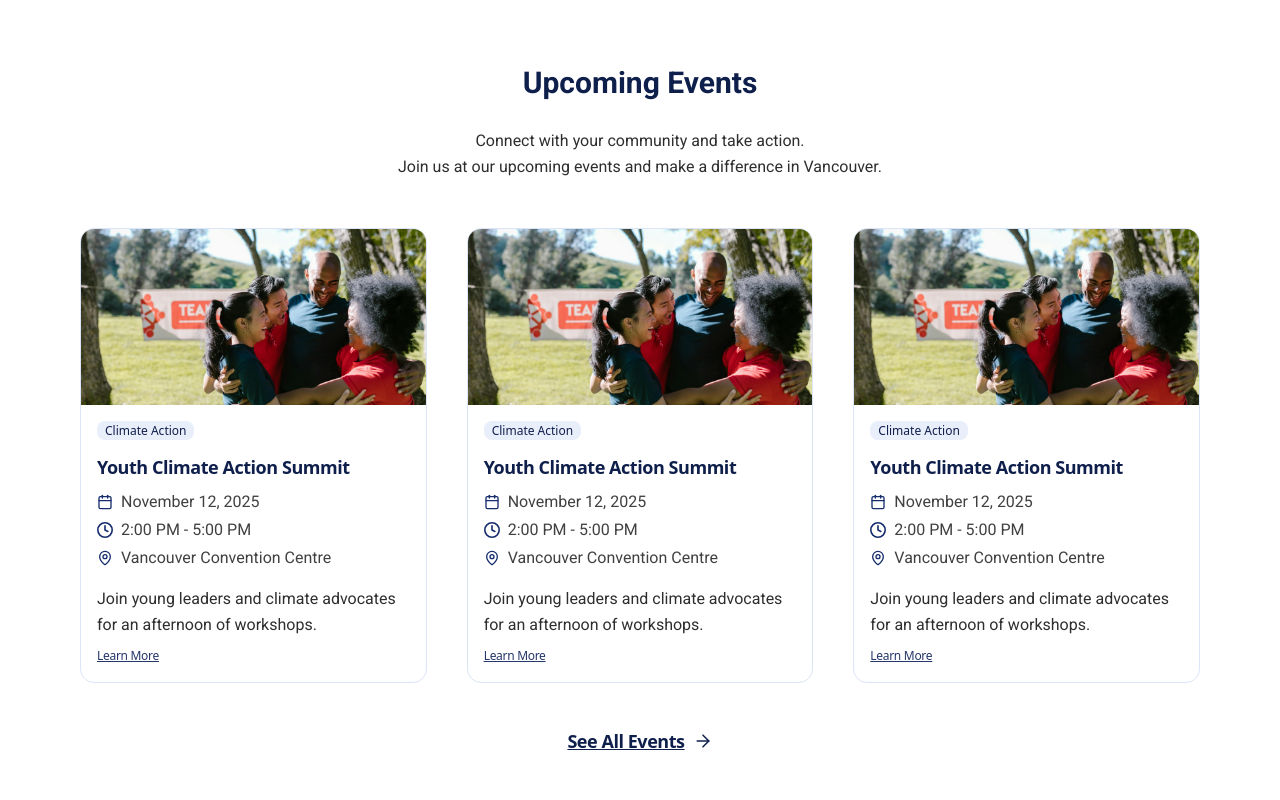
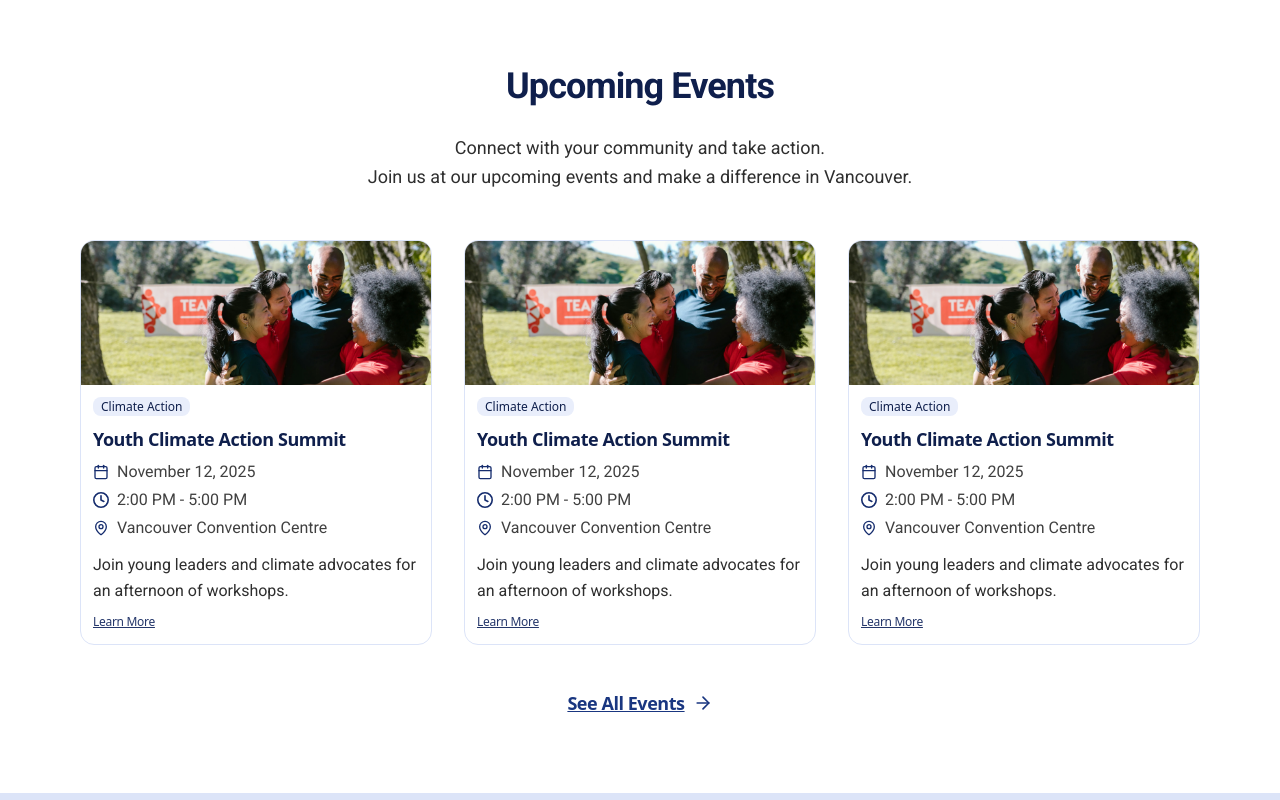
Before and after one commit to unac-vancouver/unacv-website, a React (Vite) app in the folder frontend/: page / in a window 1280 px wide. Shown: the part 1800-2600 px from the top of the page. Built offline with nearby package versions, Linux system fonts and the light colour scheme.

Commit message:
feat: update EventsPreview component with new icons, improved layout, and link handling

```diff
--- a/frontend/src/components/HomePageSections/EventsPreview.tsx
+++ b/frontend/src/components/HomePageSections/EventsPreview.tsx
@@ -2,8 +2,9 @@ import EventPlaceholder from '@/assets/HomePage/EventPlaceholder.webp'
 import CalendarIcon from '@/assets/calendar-icon.svg'
 import ClockIcon from '@/assets/clock-icon.svg'
 import LocationIcon from '@/assets/location-icon.svg'
-import ArrowRightDark from '@/assets/arrow-right-dark.svg'
-import { Body, BodySmall, H3 } from '@/components/ui/Typographies'
+import { ArrowRight } from 'lucide-react'
+import { BodyLarge, Body ,BodySmall, H2 } from '@/components/ui/Typographies'
+import { Link } from 'react-router-dom'
 
 interface Event {
     id: number
@@ -58,27 +59,27 @@ export default function EventsPreview() {
             <div className="flex flex-col gap-12 items-center w-full">
                 {/* Header */}
                 <div className="flex flex-col gap-5 items-center w-full">
-                    <H3 className="text-[var(--color-primary-blue-10)] text-center">
+                    <H2 className="text-[var(--color-primary-blue-10)] text-center">
                         Upcoming Events
-                    </H3>
+                    </H2>
                     <div className="text-center px-2">
-                        <Body className="text-[var(--color-neutral-9)]">
+                        <BodyLarge className="text-[var(--color-neutral-9)]">
                             Connect with your community and take action.
                             <br />
                             Join us at our upcoming events and make a difference in Vancouver.
-                        </Body>
+                        </BodyLarge>
                     </div>
                 </div>
 
                 {/* Events Grid */}
-                <div className="grid grid-cols-1 md:grid-cols-2 lg:grid-cols-3 gap-8 md:gap-10 w-full">
+                <div className="grid grid-cols-1 md:grid-cols-2 lg:grid-cols-3 gap-6 md:gap-8 w-full max-w-6xl">
                     {EVENTS.map((event) => (
                         <div
                             key={event.id}
-                            className="border border-[var(--color-primary-blue-1)] rounded-xl flex flex-col overflow-hidden hover:shadow-lg transition-shadow"
+                            className="border border-[var(--color-primary-blue-1)] rounded-xl flex flex-col overflow-hidden hover:shadow-lg transition-shadow max-w-sm mx-auto w-full"
                         >
                             {/* Event Image */}
-                            <div className="h-44 w-full overflow-hidden">
+                            <div className="h-36 w-full overflow-hidden">
                                 <img
                                     src={event.image}
                                     alt={event.title}
@@ -87,9 +88,9 @@ export default function EventsPreview() {
                             </div>
 
                             {/* Event Content */}
-                            <div className="flex flex-col gap-3 p-4">
+                            <div className="flex flex-col gap-2.5 p-3">
                                 {/* Category Badge and Title */}
-                                <div className="flex flex-col gap-4">
+                                <div className="flex flex-col gap-3">
                                     <span className="bg-[var(--color-primary-blue-05)] px-2 py-0.5 rounded-md text-xs font-medium text-[var(--color-primary-blue-10)] leading-tight w-fit">
                                         {event.category}
                                     </span>
@@ -99,7 +100,7 @@ export default function EventsPreview() {
                                 </div>
 
                                 {/* Event Details */}
-                                <div className="flex flex-col gap-4">
+                                <div className="flex flex-col gap-3">
                                     <div className="flex flex-col gap-1">
                                         {/* Date */}
                                         <div className="flex gap-2 items-center h-6">
@@ -129,11 +130,11 @@ export default function EventsPreview() {
                                         <Body className="text-[var(--color-neutral-9)]">
                                             {event.description}
                                         </Body>
-                                        <a
-                                            href={`/events/${event.id}`}
+                                        <Link
+                                            to={`/events/${event.id}`}
                                             className="text-xs font-medium text-[var(--color-primary-blue-9)] underline decoration-solid leading-5 tracking-tight hover:opacity-80 transition-opacity">
                                             Learn More
-                                        </a>
+                                        </Link>
                                     </div>
                                 </div>
                             </div>
@@ -142,15 +143,15 @@ export default function EventsPreview() {
                 </div>
 
                 {/* See All Events Link */}
-                <a
-                    href="/events"
+                <Link
+                    to="/events"
                     className="flex gap-2 items-center justify-center rounded-lg hover:opacity-80 transition-opacity"
                 >
-                    <span className="font-bold text-lg text-[var(--color-primary-blue-10)] tracking-tight leading-5 underline decoration-solid">
+                    <span className="font-bold text-lg text-primary tracking-tight leading-5 underline decoration-solid">
                         See All Events
                     </span>
-                    <img src={ArrowRightDark} alt="" className="w-5 h-5" />
-                </a>
+                    <ArrowRight className="w-5 h-5  text-primary" />
+                </Link>
             </div>
         </section>
     )
```
